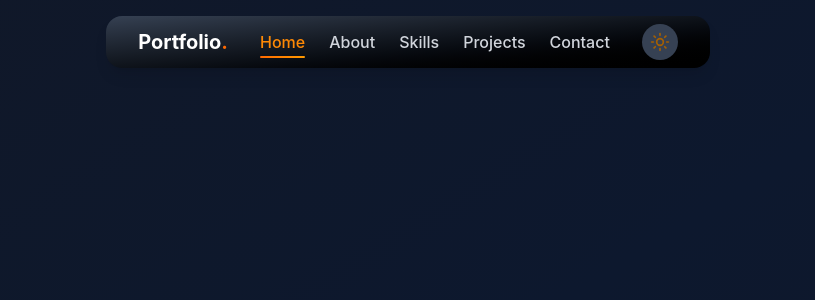
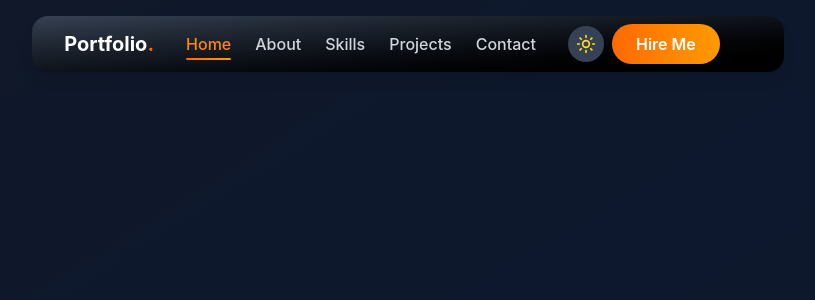
Before and after one commit to alma-mahmud/Portfolio_Website, a React (Vite) app: page / in a window 1280 px wide. Shown: the top 300 px of the page, without its empty margins (232-1047 px from the left). Built offline with nearby package versions, Linux system fonts and the light colour scheme.

Commit message:
navber Update logic

```diff
--- a/src/components/Navber.jsx
+++ b/src/components/Navber.jsx
@@ -1,5 +1,6 @@
 import { motion } from 'framer-motion'
 import { Moon, Sun } from 'lucide-react'
+import { Menu, X } from 'lucide-react'
 import { useState } from 'react'
 
  const Navber = ({ darkMode, toggleDarkMode}) => {
@@ -20,7 +21,7 @@ import { useState } from 'react'
         textHover: 'text-orange-500',
         textActive: 'text-orange-600',
         indicator: 'from-orange-500 to-amber-500',
-        buttom: 'from-orange-500 to-amber-500',
+        button: 'from-orange-500 to-amber-500',
     };
 
     const darkColors = {
@@ -30,7 +31,7 @@ import { useState } from 'react'
         textHover: 'text-orange-400',
         textActive: 'text-orange-400',
         indicator: 'from-orange-500 to-amber-500',
-        buttom: 'from-orange-500 to-amber-500',
+        button: 'from-orange-500 to-amber-500',
     }
 
     const colors = darkMode ? darkColors : lighColors;
@@ -109,13 +110,66 @@ import { useState } from 'react'
                 : 'Switch to dark mode'
               }>
                   {darkMode ? (
-                    <Sun className='w-5 h-5 text-yellow-700'/>
+                    <Sun className='w-5 h-5 text-yellow-300'/>
                   ) : (
                     <Moon className='w-5 h-5 text-gray-700'/>
                   )}
               </motion.button>
+              {/* Botton */}
+              <motion.a
+              href='#contact'
+              whileHover={{ scale: 1.05}}
+              whileTap={{ scale: 0.95}}
+              className={`hidden lg:block px-6 py-2 font-semibold
+              rounded-full bg-linear-to-r ${colors.button}
+              text-white shadow-md hover:shadow-lg transition-shadow`}>
+                  Hire Me
+              </motion.a>
+            </div>
+            {/* Mobile Menu Button */}
+            <div className='flex lg:hidden items-center space-x-4 px-2'>
+                <motion.button
+                whileTap={{ scale: 0.9 }}
+                onClick={() => setIsMemuOpen(!isMemuOpen)}
+                className={`p-2 rounded-lg ${
+                  darkMode ? 'bg-gray-700' : 'bg-gray-200'
+                }`}>
+                {isMemuOpen ? (
+                  <X className={`w-5 h-5 ${darkMode ? 'text-white' : 'text-gray-700'}`} />
+                ) : (
+                  <Menu className={`w-5 h-5 ${darkMode ? 'text-white' : 'text-gray-700'}`} />
+                )}
+              </motion.button>
             </div>
           </div>
+          {isMemuOpen && (
+            <motion.div
+            initial={{ opacity: 0, height: 0}}
+            animate={{opacity: 1, height: 'auto'}}
+            exit={{opacity: 0, height: 0.3}}
+            transition={{duration: 0.3}}
+            className={`absolute top-full left-0 right-0 mt-2 lg: hidden
+            ${darkMode
+              ? 'bg-gray-900/95'
+              : 'bg-white/95'
+            } backdrop-blur-lg rounded-xl shadow-lg border ${
+              darkMode ? 'border-gray-700' : 'border-gray-200'
+            }`}>
+              <div className='px-4 py-3 space-y-2'>
+                {navItems.map((item) => (
+                  <a
+                    key={item.name}
+                    href={item.link}
+                    onClick={() => handleNavClick(item.name)}
+                    className='block'>
+                      <motion.div
+
+                      ></motion.div>
+                  </a>
+                ))}
+              </div>
+            </motion.div>
+          )}
       </motion.nav>
     </div>
     </>
```
